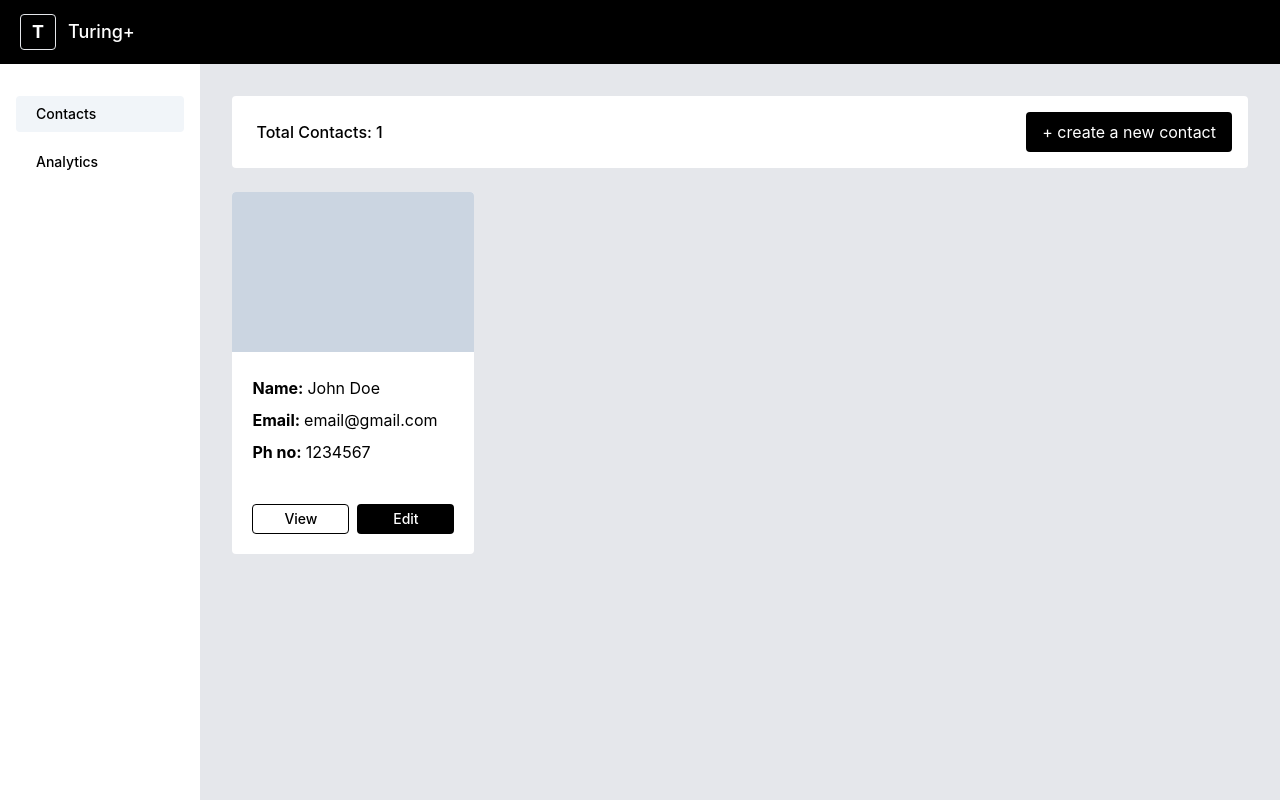
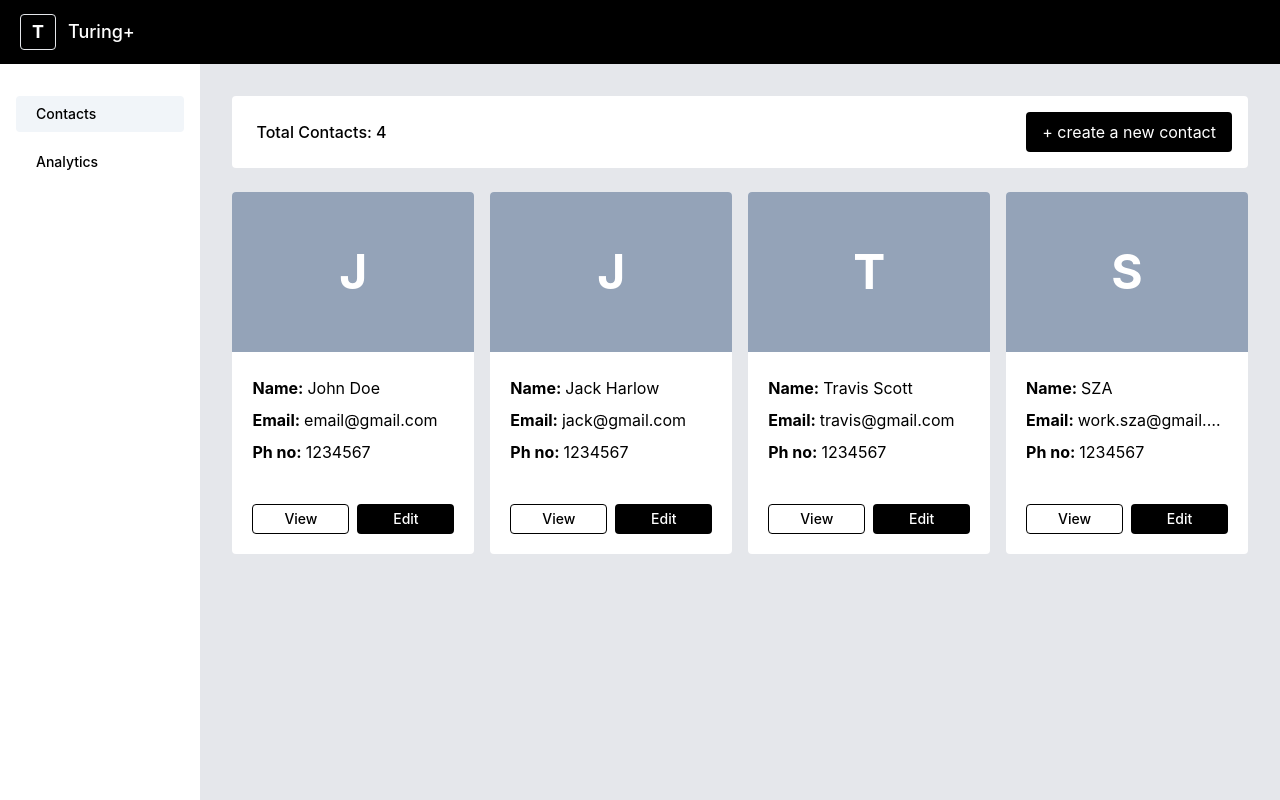
Before and after one commit to AdityaP68/contact-management-taiyo, a React (Vite) app: page / in a window 1280 px wide. Built offline with nearby package versions, Linux system fonts and the light colour scheme.

Commit message:
minor changes

```diff
--- a/src/components/Contacts/ContactsCard.tsx
+++ b/src/components/Contacts/ContactsCard.tsx
@@ -9,16 +9,12 @@ type ContactsCardProps = {
 }
 
 const ContactsCard: React.FC<ContactsCardProps> = ({ contact }) => {
-  console.log(contact)
-  // const dispatch = useDispatch();
-
-  // const handleDelete = () =>{
-  //   dispatch(deleteContact(contact.id))
-  // }
 
   return (
     <div className=" bg-white rounded overflow-hidden flex flex-col ">
-      <div className="h-40 w-full bg-slate-300"></div>
+      <div className="h-40 w-full bg-slate-400 flex items-center justify-center">
+        <strong className="text-white font-bold text-5xl">{contact?.name[0]}</strong>
+      </div>
       <div className="p-4 flex flex-col gap-2 py-6 px-5">
         <div className="flex gap-1">
           <strong>Name:</strong>
--- a/src/redux-store/contactsSlice.ts
+++ b/src/redux-store/contactsSlice.ts
@@ -3,10 +3,20 @@ import { Contact } from "../utils/types";
 
 type ContactsState = {
   contacts: Contact[];
-}
+};
 
 const initialState: ContactsState = {
-  contacts: [{id: '1', name: 'John Doe', email: 'email@gmail.com', phone: 1234567}],
+  contacts: [
+    { id: "1", name: "John Doe", email: "email@gmail.com", phone: 1234567 },
+    { id: "2", name: "Jack Harlow", email: "jack@gmail.com", phone: 1234567 },
+    {
+      id: "3",
+      name: "Travis Scott",
+      email: "travis@gmail.com",
+      phone: 1234567,
+    },
+    { id: "4", name: "SZA", email: "work.sza@gmail.com", phone: 1234567 },
+  ],
 };
 
 const contactsSlice = createSlice({
@@ -24,7 +34,9 @@ const contactsSlice = createSlice({
       }
     },
     deleteContact: (state, action: PayloadAction<string>) => {
-      state.contacts = state.contacts.filter(contact => contact.id !== action.payload);
+      state.contacts = state.contacts.filter(
+        (contact) => contact.id !== action.payload
+      );
     },
   },
 });
```
